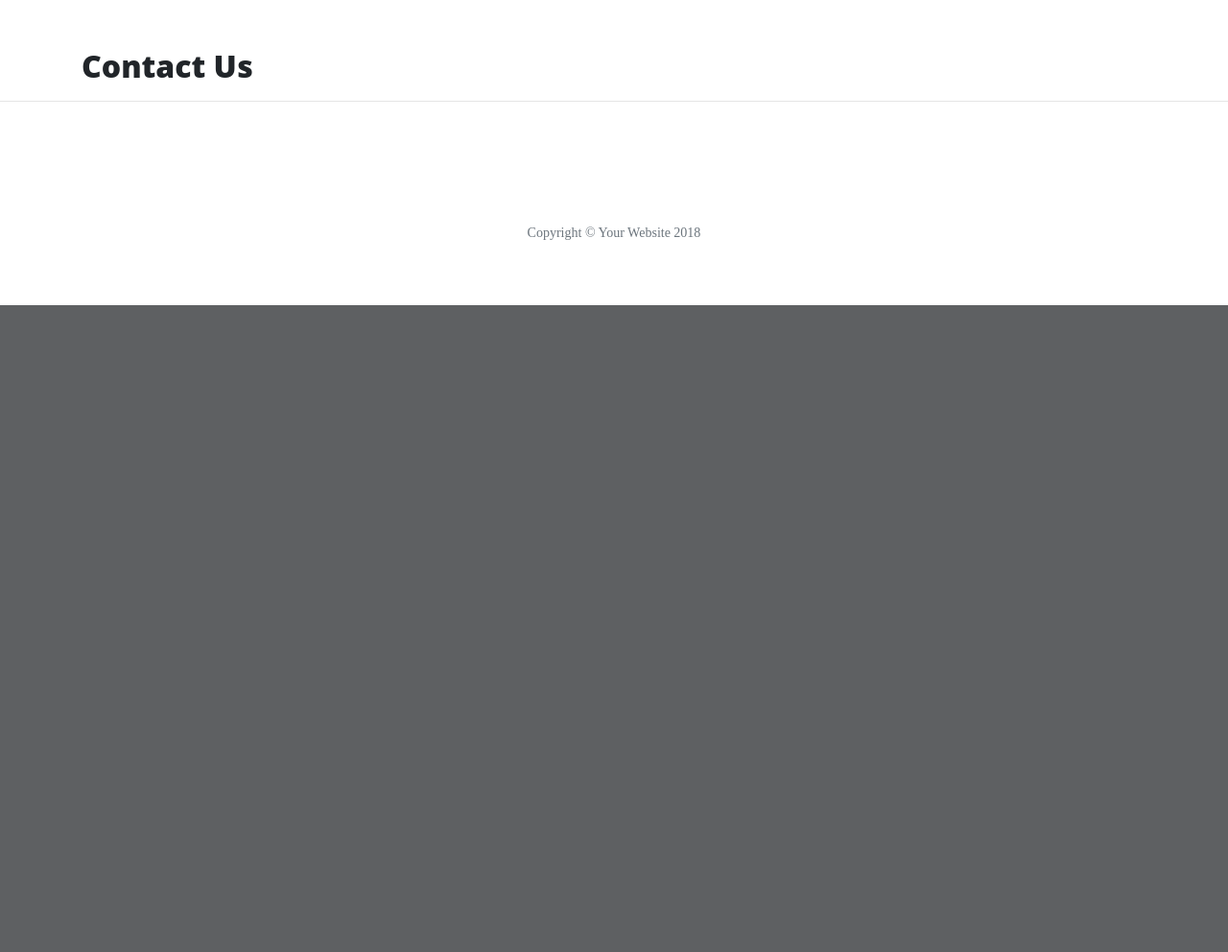
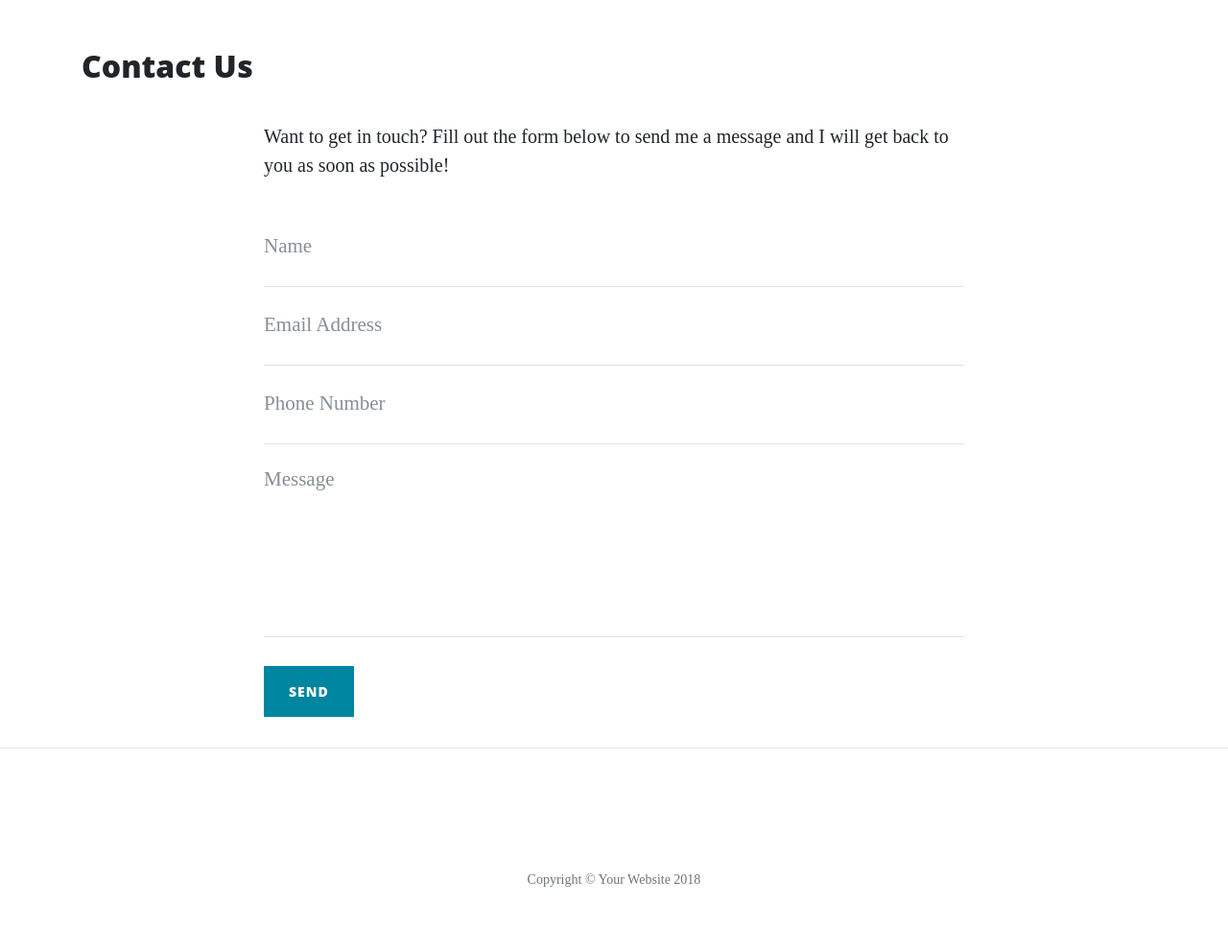
Before and after one commit to Harrysibbenga/Thorinandcompany, a Flask app: page /contact in a window 1280 px wide. Shown: the part 628-1620 px from the top of the page at 96% size. Before the commit the page ends 946 px from the top, so only its background shows below. Run offline with Flask 2, Linux system fonts and the light colour scheme; some libraries are stand-ins or nearby versions.

Commit message:
added a form and http form requests to receive the form on the backend as a tuple

```diff
--- a/run.py
+++ b/run.py
@@ -1,6 +1,6 @@
 import os
 import json
-from flask import Flask, render_template
+from flask import Flask, render_template, request
 
 '''
 runs the server by importing the os through cloud9.
@@ -35,8 +35,11 @@ def about_member(member_name):
     return render_template('member.html', member=member)
 
 
-@app.route('/contact')
+@app.route('/contact', methods=['GET', 'POST'])
 def contact():
+    if request.method == 'POST':
+        print(request.form)
+
     return render_template('contact.html', page_title='Contact Us')
 
 @app.route('/careers')
--- a/templates/contact.html
+++ b/templates/contact.html
@@ -1,4 +1,51 @@
-{% extends 'base.html' %}
-{% block content %}
+{% extends 'base.html' %} {% block content %}
 <h2>{{ page_title }}</h2>
+
+<div class="row">
+    <div class="col-lg-8 col-md-10 mx-auto">
+        <p>Want to get in touch? Fill out the form below to send me a message and I will get back to you as soon as possible!</p>
+        <form name="sentMessage" id="contactForm" method="POST" novalidate>
+
+            <div class="control-group">
+                <div class="form-group floating-label-form-group controls">
+                    <label>Name</label>
+                    <input type="text" class="form-control" placeholder="Name" name="name" id="name" required data-validation-required-message="Please enter your name.">
+                    <p class="help-block text-danger"></p>
+                </div>
+            </div>
+
+            <div class="control-group">
+                <div class="form-group floating-label-form-group controls">
+                    <label>Email Address</label>
+                    <input type="email" class="form-control" placeholder="Email Address" name="email" id="email" required data-validation-required-message="Please enter your email address.">
+                    <p class="help-block text-danger"></p>
+                </div>
+            </div>
+
+            <div class="control-group">
+                <div class="form-group col-xs-12 floating-label-form-group controls">
+                    <label>Phone Number</label>
+                    <input type="tel" class="form-control" placeholder="Phone Number" name="number" id="phone" required data-validation-required-message="Please enter your phone number.">
+                    <p class="help-block text-danger"></p>
+                </div>
+            </div>
+
+            <div class="control-group">
+                <div class="form-group floating-label-form-group controls">
+                    <label>Message</label>
+                    <textarea rows="5" class="form-control" placeholder="Message" name="message" id="message" required data-validation-required-message="Please enter a message."></textarea>
+                    <p class="help-block text-danger"></p>
+                </div>
+            </div>
+
+            <br>
+            <div id="success"></div>
+            <div class="form-group">
+                <button type="submit" class="btn btn-primary" id="sendMessageButton">Send</button>
+            </div>
+        </form>
+    </div>
+</div>
+
+
 {% endblock %}
```
